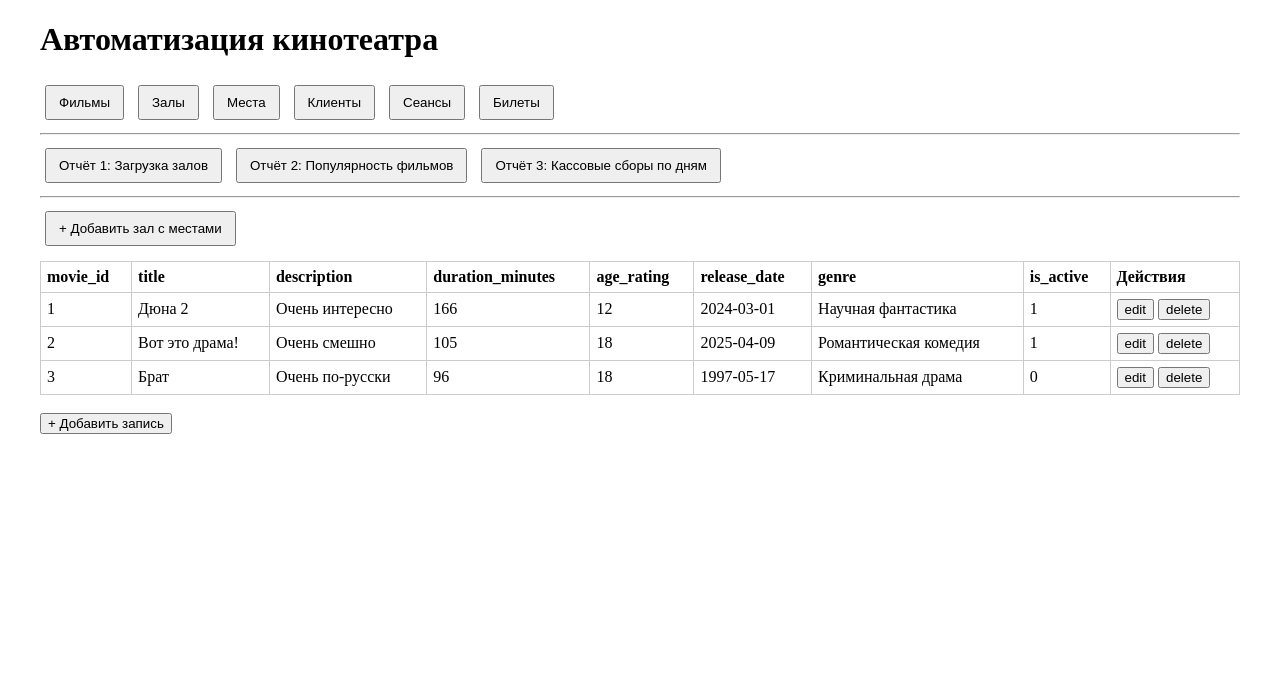
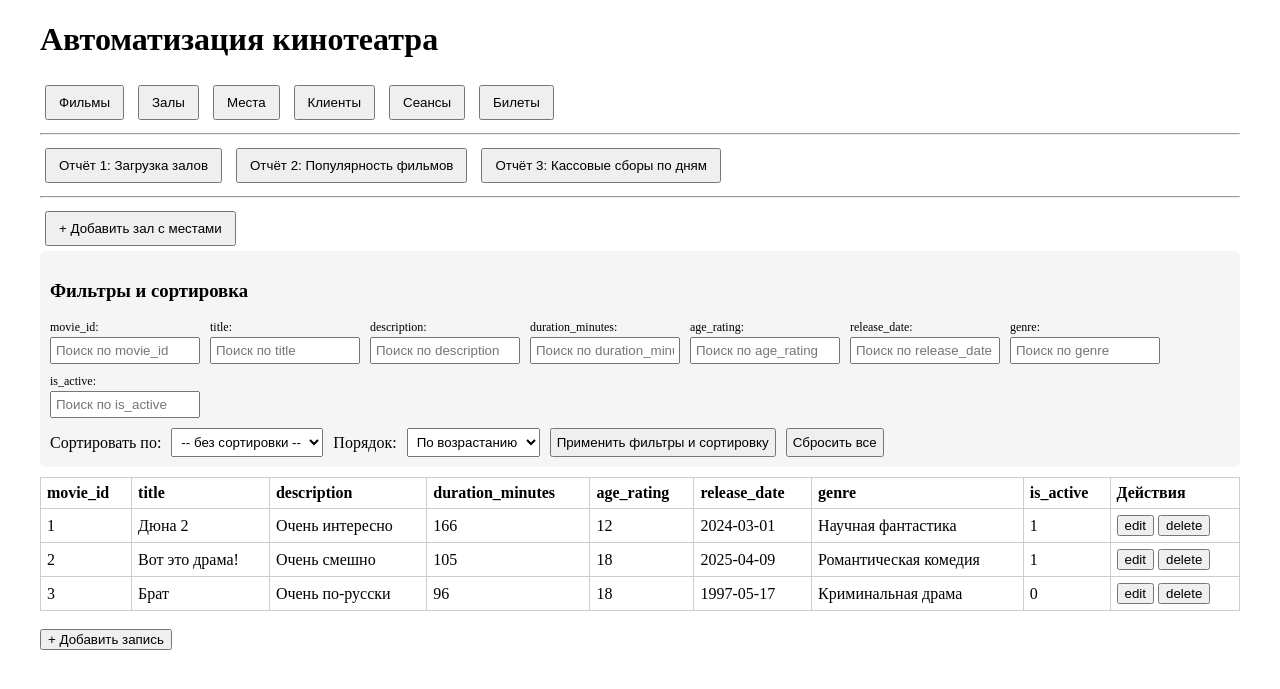
Before and after one commit to mdrobotov/cinematic, a PHP site: page / in a window 1280 px wide. Shown: the top 689 px of the page. Run offline with PHP 8.4, Linux system fonts and the light colour scheme; data comes from the database, SQL or seed files in the repository.

Commit message:
added search and sorting

```diff
--- a/css/style.css
+++ b/css/style.css
@@ -59,3 +59,35 @@ th, td {
 .close:hover {
     color: black;
 }
+.filter-panel {
+    background: #f5f5f5;
+    padding: 10px;
+    border-radius: 5px;
+}
+.filter-row {
+    display: flex;
+    flex-wrap: wrap;
+    gap: 10px;
+    margin-bottom: 10px;
+}
+.filter-item {
+    display: flex;
+    flex-direction: column;
+    width: 150px;
+}
+.filter-item label {
+    font-size: 12px;
+    margin-bottom: 2px;
+}
+.filter-item input {
+    padding: 4px;
+}
+.sort-row {
+    display: flex;
+    gap: 10px;
+    align-items: center;
+    flex-wrap: wrap;
+}
+.sort-row select, .sort-row button {
+    padding: 5px;
+}
--- a/js/app.js
+++ b/js/app.js
@@ -1,11 +1,19 @@
 
 async function loadTable() {
-    const params = `action=getTableData&table=${currentTable}&page=${currentPage}&limit=10`;
+    let params = `action=getTableData&table=${currentTable}&page=${currentPage}&limit=10`;
+
+    if (currentSortColumn) {
+        params += `&sort=${currentSortColumn}`;
+        params += `&order=${currentSortOrder}`;
+    }
+
+    if (Object.keys(currentFilters).length > 0)
+        params += `&filters=${JSON.stringify(currentFilters)}`;
 
     try {
         const response = await fetch(`api.php?${params}`);
 
-        if (response.ok != true) {
+        if (!response.ok) {
             document.getElementById('content').innerHTML = `<div class="error">
                 Ошибка: статус сообщения ${response.status} - ${response.statusText}
             </div>`;
@@ -35,7 +43,45 @@ function renderTable(data, total) {
     }
 
     const columns = Object.keys(data[0]);
-    let html = '<table border="1"><thead><tr>';
+
+    // Построение панели фильтров и сортировки
+    let filterHtml = '<div class="filter-panel">';
+    filterHtml += '<h3>Фильтры и сортировка</h3>';
+    filterHtml += '<div class="filter-row">';
+    for (let i = 0; i < columns.length; i++) {
+        const col = columns[i];
+        filterHtml += `
+            <div class="filter-item">
+                <label>${col}:</label>
+                <input type="text" name="filter_${col}" placeholder="Поиск по ${col}" class="filter-input">
+            </div>
+        `;
+    }
+    filterHtml += '</div>';
+    filterHtml += `
+        <div class="sort-row">
+            <label>Сортировать по:</label>
+            <select id="sortColumn">
+                <option value="">-- без сортировки --</option>
+    `;
+    for (let i = 0; i < columns.length; i++) {
+        filterHtml += `<option value="${columns[i]}">${columns[i]}</option>`;
+    }
+    filterHtml += `
+            </select>
+            <label>Порядок:</label>
+            <select id="sortOrder">
+                <option value="ASC">По возрастанию</option>
+                <option value="DESC">По убыванию</option>
+            </select>
+            <button id="applyFiltersBtn">Применить фильтры и сортировку</button>
+            <button id="clearFiltersBtn">Сбросить все</button>
+        </div>
+    </div>
+    `;
+
+    // Таблица с данными
+    let html = filterHtml + '<table border="1"><thead><tr>';
 
     for (let i = 0; i < columns.length; i++) {
         html += `<th>${columns[i]}</th>`;
@@ -74,6 +120,44 @@ function renderTable(data, total) {
     html += '<br><div><button id="addRecordBtn" class="add-btn">+ Добавить запись</button></div>';
     document.getElementById('content').innerHTML = html;
 
+    const applyBtn = document.getElementById('applyFiltersBtn');
+    const clearBtn = document.getElementById('clearFiltersBtn');
+
+    applyBtn.addEventListener('click', function() {
+        // Сохраняем фильтры
+        const filters = {};
+        document.querySelectorAll('.filter-input').forEach(function(input) {
+            const col = input.name.replace('filter_', '');
+            const val = input.value.trim();
+            if (val !== '')
+                filters[col] = val;
+        });
+        currentFilters = filters;
+
+        // Сохраняем сортировку
+        const sortCol = document.getElementById('sortColumn').value;
+        const sortOrd = document.getElementById('sortOrder').value;
+        currentSortColumn = sortCol;
+        currentSortOrder = sortOrd;
+
+        currentPage = 1;
+        loadTable();
+    });
+
+    clearBtn.addEventListener('click', function() {
+        document.querySelectorAll('.filter-input').forEach(function(input) {
+            input.value = '';
+        });
+        document.getElementById('sortColumn').value = '';
+        document.getElementById('sortOrder').value = 'ASC';
+        currentFilters = {};
+        currentSortColumn = '';
+        currentSortOrder = 'ASC';
+        currentPage = 1;
+        loadTable();
+    });
+
+    // Пагинация
     const pageBtns = document.querySelectorAll('.page-btn');
     for (let i = 0; i < pageBtns.length; i++) {
         pageBtns[i].addEventListener('click', function() {
@@ -81,6 +165,8 @@ function renderTable(data, total) {
             loadTable();
         });
     }
+
+    // Редактирование / удаление
     const editBtns = document.querySelectorAll('.edit-btn');
     for (let i = 0; i < editBtns.length; i++) {
         editBtns[i].addEventListener('click', function() {
@@ -96,7 +182,8 @@ function renderTable(data, total) {
         });
     }
     const addBtn = document.getElementById('addRecordBtn');
-    if (addBtn) addBtn.addEventListener('click', function() { openAddForm(); });
+    if (addBtn)
+        addBtn.addEventListener('click', function() { openAddForm(); });
 }
 
 async function saveRecord(data, id = null) {
@@ -422,6 +509,9 @@ function displayReportResult(result) {
 
 let currentTable = 'Movies';
 let currentPage = 1;
+let currentFilters = {};
+let currentSortColumn = '';
+let currentSortOrder = 'ASC';
 
 const modal = document.getElementById('modal');
 const modalBody = document.getElementById('modal-body');
```
